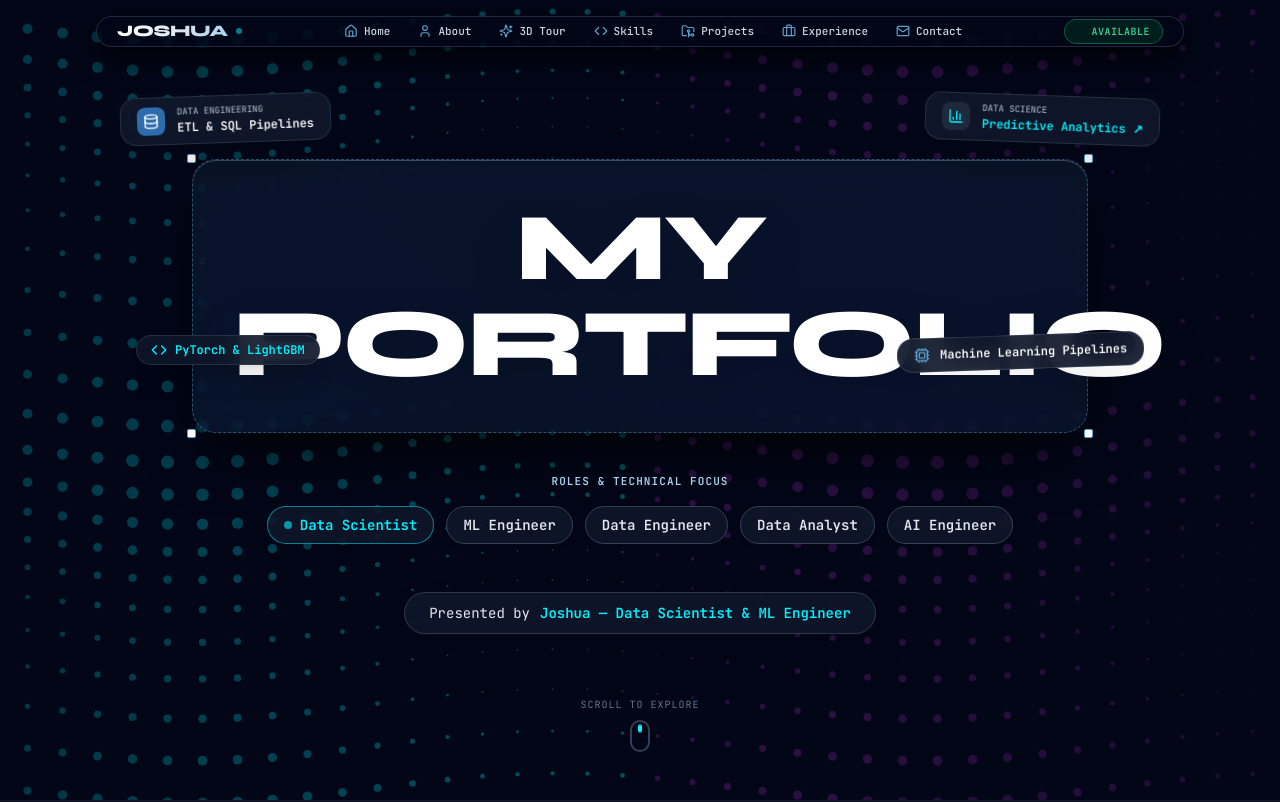
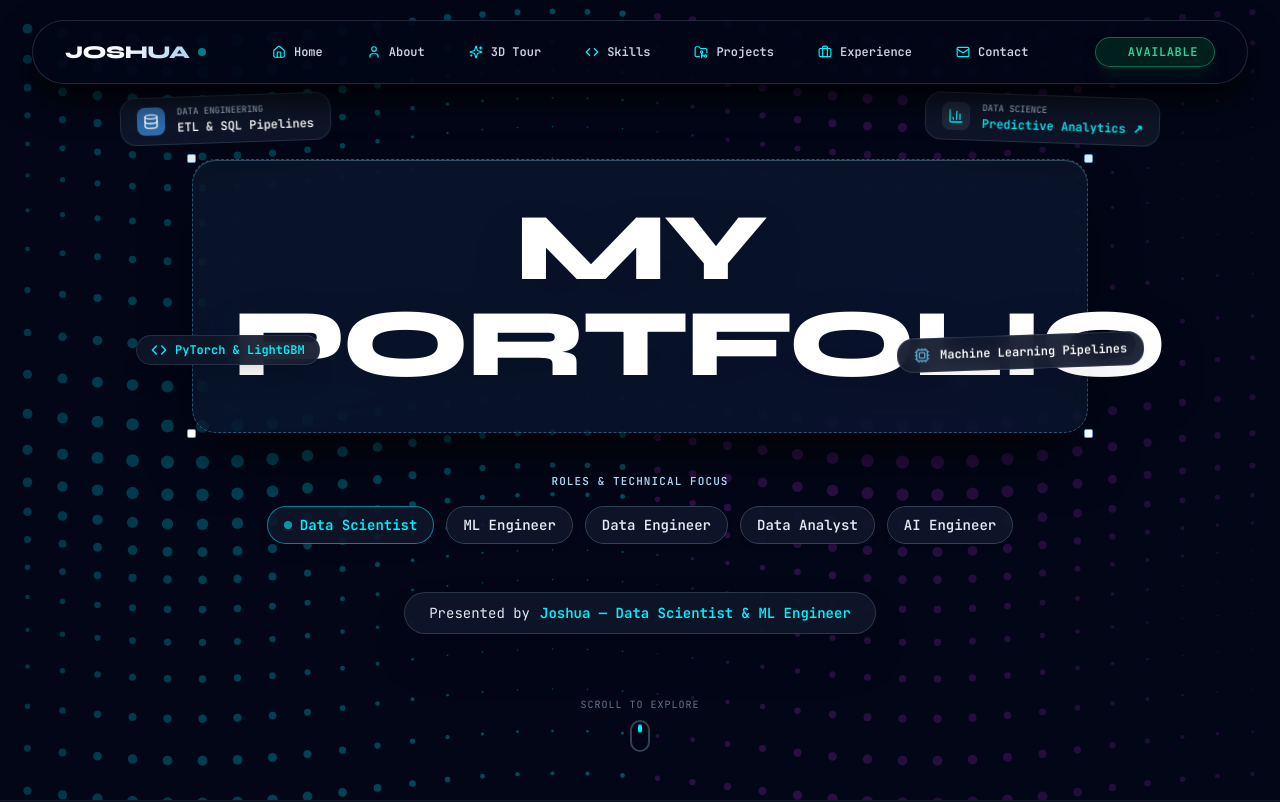
Before and after one commit to Josshua-DSA/Ingenium, a Next.js app: page / in a window 1280 px wide. Shown: the top 802 px of the page. Built offline with nearby package versions, Linux system fonts and the light colour scheme.

Commit message:
style(nav): expand HeaderNav to 1400px wide capsule layout with 3-block spacing

```diff
--- a/components/sections/HeaderNav.tsx
+++ b/components/sections/HeaderNav.tsx
@@ -13,40 +13,40 @@ const navItems = [
 
 export function HeaderNav() {
   return (
-    <header className="fixed top-4 left-0 right-0 z-50 max-w-6xl mx-auto px-4 sm:px-6 lg:px-8 pointer-events-none">
-      <div className="pointer-events-auto bg-slate-950/85 backdrop-blur-2xl border border-slate-700/60 shadow-[0_10px_30px_rgba(0,0,0,0.8)] rounded-full px-5 h-13 flex items-center justify-between text-white">
+    <header className="fixed top-5 left-0 right-0 z-50 max-w-[1400px] mx-auto px-4 sm:px-6 lg:px-8 pointer-events-none">
+      <div className="pointer-events-auto bg-slate-950/85 backdrop-blur-2xl border border-slate-700/60 shadow-[0_15px_35px_rgba(0,0,0,0.8)] rounded-full px-6 sm:px-8 h-16 flex items-center justify-between text-white">
 
-        {/* Brand Logo */}
+        {/* Left Block: Brand Logo */}
         <Link
           href="/"
-          className="flex items-center space-x-2 font-display font-extrabold text-base tracking-tight hover:text-frost-cyan transition-colors"
+          className="flex items-center space-x-2 font-display font-black text-lg tracking-tight hover:text-frost-cyan transition-colors shrink-0"
         >
-          <span className="bg-gradient-to-r from-white via-slate-200 to-frost-light bg-clip-text text-transparent">
+          <span className="bg-gradient-to-r from-white via-slate-100 to-frost-light bg-clip-text text-transparent">
             JOSHUA
           </span>
-          <span className="w-1.5 h-1.5 rounded-full bg-frost-cyan animate-pulse" />
+          <span className="w-2 h-2 rounded-full bg-frost-cyan animate-pulse" />
         </Link>
 
-        {/* Desktop Navigation Items */}
-        <nav className="hidden md:flex items-center space-x-1">
+        {/* Center Block: Wide Spaced Navigation Items */}
+        <nav className="hidden lg:flex items-center space-x-2 xl:space-x-4 mx-auto">
           {navItems.map((item) => {
             const Icon = item.icon
             return (
               <a
                 key={item.href}
                 href={item.href}
-                className="flex items-center space-x-1.5 px-3 py-1.5 rounded-full font-mono text-[11px] font-medium text-slate-300 hover:text-white hover:bg-slate-800/60 transition-all"
+                className="flex items-center space-x-2 px-3.5 py-2 rounded-full font-mono text-xs font-semibold text-slate-300 hover:text-white hover:bg-slate-800/80 transition-all duration-200"
               >
-                <Icon className="w-3.5 h-3.5 text-frost-mid" />
+                <Icon className="w-3.5 h-3.5 text-frost-cyan" />
                 <span>{item.label}</span>
               </a>
             )
           })}
         </nav>
 
-        {/* Available Status Badge */}
-        <div className="flex items-center space-x-2 bg-emerald-950/60 border border-emerald-500/40 px-3 py-1 rounded-full text-[10px] font-mono text-emerald-400 font-bold tracking-wider">
-          <span className="w-1.5 h-1.5 rounded-full bg-emerald-400 animate-ping" />
+        {/* Right Block: Available Status Badge */}
+        <div className="flex items-center space-x-2 bg-emerald-950/70 border border-emerald-500/50 px-4 py-1.5 rounded-full text-xs font-mono text-emerald-400 font-bold tracking-wider shrink-0 shadow-lg shadow-emerald-950/50">
+          <span className="w-2 h-2 rounded-full bg-emerald-400 animate-ping" />
           <span>AVAILABLE</span>
         </div>
 
```
